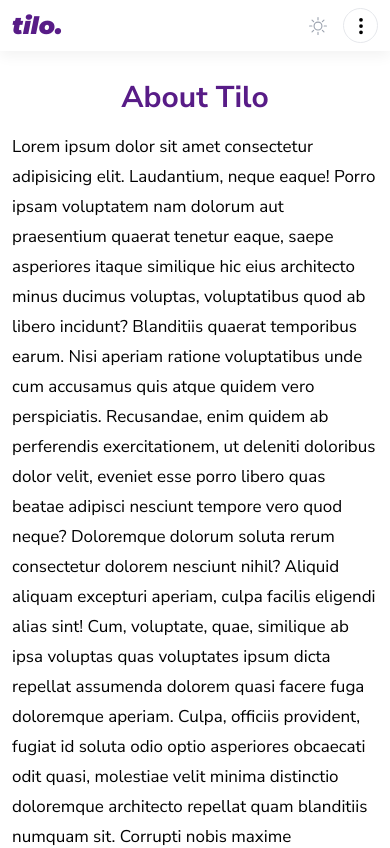
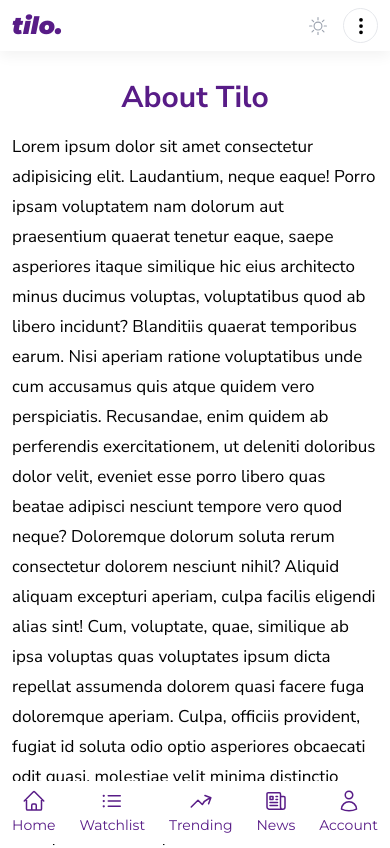
Before and after one commit to Okpainmo/Tilo, a Next.js app: page /about in a window 390 px wide. Shown: the top 848 px of the page. Built offline with nearby package versions, Linux system fonts and the light colour scheme.

Commit message:
feat: added bottom navigation

```diff
--- /dev/null
+++ b/components/layout-components/BottomNavbar.jsx
@@ -0,0 +1,109 @@
+import React from 'react';
+import Link from 'next/link';
+
+function BottomNavbar() {
+  return (
+    <nav
+      className="bg--default lg:hidden w-full py-2 px-3 sm:px-8 md:py-4 lg:px-16 flex justify-between
+    z-20 items-center montserrat fixed bottom-0 left-0 right-0"
+    >
+      <Link href="/">
+        <a className="flex flex-col gap-[2px] items-center text--colors_primary">
+          <svg
+            xmlns="http://www.w3.org/2000/svg"
+            fill="none"
+            viewBox="0 0 24 24"
+            strokeWidth={1.5}
+            stroke="currentColor"
+            className="w-6 h-6"
+          >
+            <path
+              strokeLinecap="round"
+              strokeLinejoin="round"
+              d="M2.25 12l8.954-8.955c.44-.439 1.152-.439 1.591 0L21.75 12M4.5 9.75v10.125c0 .621.504 1.125 1.125 1.125H9.75v-4.875c0-.621.504-1.125 1.125-1.125h2.25c.621 0 1.125.504 1.125 1.125V21h4.125c.621 0 1.125-.504 1.125-1.125V9.75M8.25 21h8.25"
+            />
+          </svg>
+          <span className="text--colors_primary text-[14px]">Home</span>
+        </a>
+      </Link>
+      <Link href="/coins-watchlist">
+        <a className="flex flex-col gap-[2px] items-center text--colors_primary">
+          <svg
+            xmlns="http://www.w3.org/2000/svg"
+            fill="none"
+            viewBox="0 0 24 24"
+            strokeWidth={1.5}
+            stroke="currentColor"
+            className="w-6 h-6"
+          >
+            <path
+              strokeLinecap="round"
+              strokeLinejoin="round"
+              d="M8.25 6.75h12M8.25 12h12m-12 5.25h12M3.75 6.75h.007v.008H3.75V6.75zm.375 0a.375.375 0 11-.75 0 .375.375 0 01.75 0zM3.75 12h.007v.008H3.75V12zm.375 0a.375.375 0 11-.75 0 .375.375 0 01.75 0zm-.375 5.25h.007v.008H3.75v-.008zm.375 0a.375.375 0 11-.75 0 .375.375 0 01.75 0z"
+            />
+          </svg>
+          <span className="text--colors_primary text-[14px]">Watchlist</span>
+        </a>
+      </Link>
+      <Link href="trending-coins-watchlist">
+        <a className="flex flex-col gap-[2px] items-center text--colors_primary">
+          <svg
+            xmlns="http://www.w3.org/2000/svg"
+            fill="none"
+            viewBox="0 0 24 24"
+            strokeWidth={1.5}
+            stroke="currentColor"
+            className="w-6 h-6"
+          >
+            <path
+              strokeLinecap="round"
+              strokeLinejoin="round"
+              d="M2.25 18L9 11.25l4.306 4.307a11.95 11.95 0 015.814-5.519l2.74-1.22m0 0l-5.94-2.28m5.94 2.28l-2.28 5.941"
+            />
+          </svg>
+          <span className="text--colors_primary text-[14px]">Trending</span>
+        </a>
+      </Link>
+      <Link href="/news">
+        <a className="flex flex-col gap-[2px] items-center text--colors_primary">
+          <svg
+            xmlns="http://www.w3.org/2000/svg"
+            fill="none"
+            viewBox="0 0 24 24"
+            strokeWidth={1.5}
+            stroke="currentColor"
+            className="w-6 h-6"
+          >
+            <path
+              strokeLinecap="round"
+              strokeLinejoin="round"
+              d="M12 7.5h1.5m-1.5 3h1.5m-7.5 3h7.5m-7.5 3h7.5m3-9h3.375c.621 0 1.125.504 1.125 1.125V18a2.25 2.25 0 01-2.25 2.25M16.5 7.5V18a2.25 2.25 0 002.25 2.25M16.5 7.5V4.875c0-.621-.504-1.125-1.125-1.125H4.125C3.504 3.75 3 4.254 3 4.875V18a2.25 2.25 0 002.25 2.25h13.5M6 7.5h3v3H6v-3z"
+            />
+          </svg>
+          <span className="text--colors_primary text-[14px]">News</span>
+        </a>
+      </Link>
+      <Link href="sign-in">
+        <a className="flex flex-col gap-[2px] items-center text--colors_primary">
+          <svg
+            xmlns="http://www.w3.org/2000/svg"
+            fill="none"
+            viewBox="0 0 24 24"
+            strokeWidth={1.5}
+            stroke="currentColor"
+            className="w-6 h-6"
+          >
+            <path
+              strokeLinecap="round"
+              strokeLinejoin="round"
+              d="M15.75 6a3.75 3.75 0 11-7.5 0 3.75 3.75 0 017.5 0zM4.501 20.118a7.5 7.5 0 0114.998 0A17.933 17.933 0 0112 21.75c-2.676 0-5.216-.584-7.499-1.632z"
+            />
+          </svg>
+          <span className="text--colors_primary text-[14px]">Account</span>
+        </a>
+      </Link>
+    </nav>
+  );
+}
+
+export default BottomNavbar;
--- a/components/layout-components/MainAppLayout.jsx
+++ b/components/layout-components/MainAppLayout.jsx
@@ -1,9 +1,10 @@
 import React, { useState } from 'react';
-import Head from 'next/head';
+// import Head from 'next/head';
 import Footer from './Footer';
 import MobileMenuBar from './MobileMenuBar';
 import Navbar from './Navbar';
 import Preloader from '../Preloader';
+import BottomNavbar from './BottomNavbar';
 
 function MainAppLayout({ children }) {
   const [closeMobileNav, setCloseMobileNav] = useState(true);
@@ -25,6 +26,7 @@ function MainAppLayout({ children }) {
         <MobileMenuBar hideMobileNav={hideMobileNav} closeMobileNav={closeMobileNav} />
         <Navbar showMobileNav={showMobileNav} />
         <div className="pt-20">{children}</div>
+        <BottomNavbar />
         <Footer />
       </div>
     </>
```
